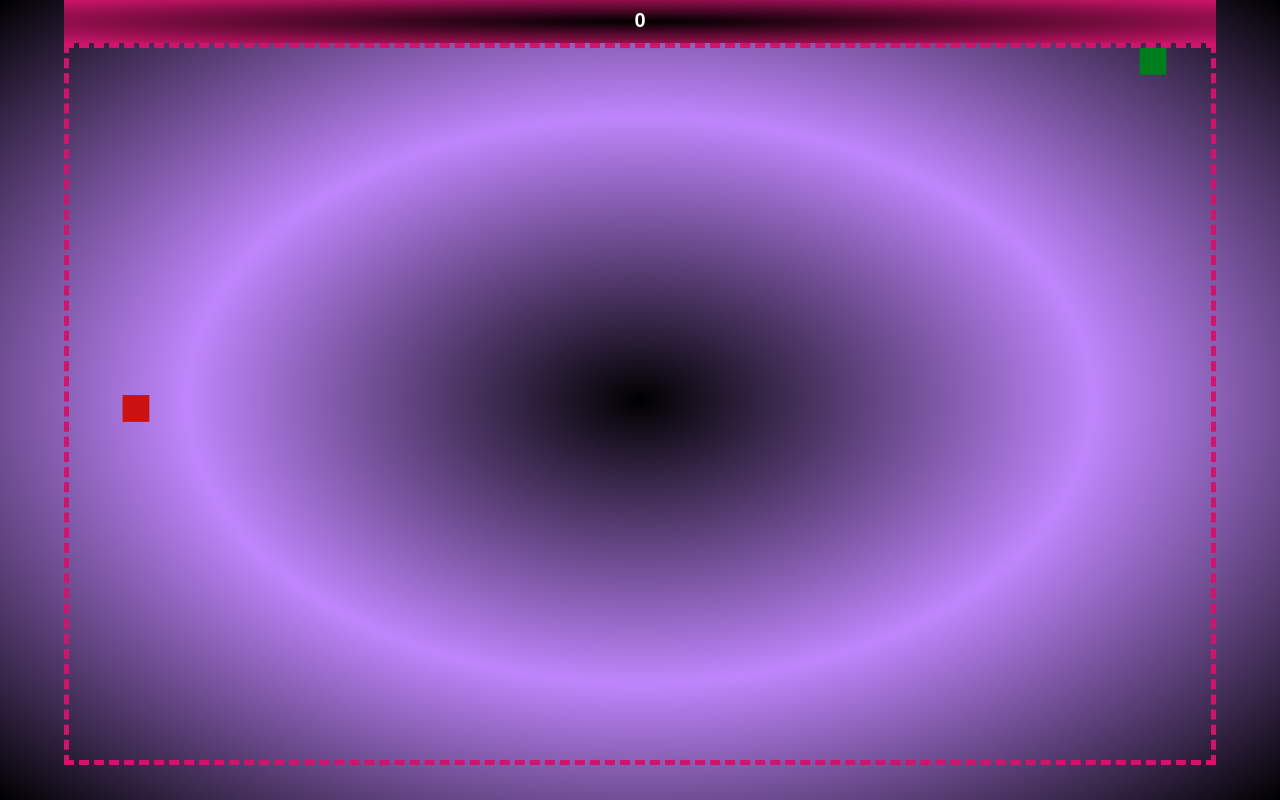
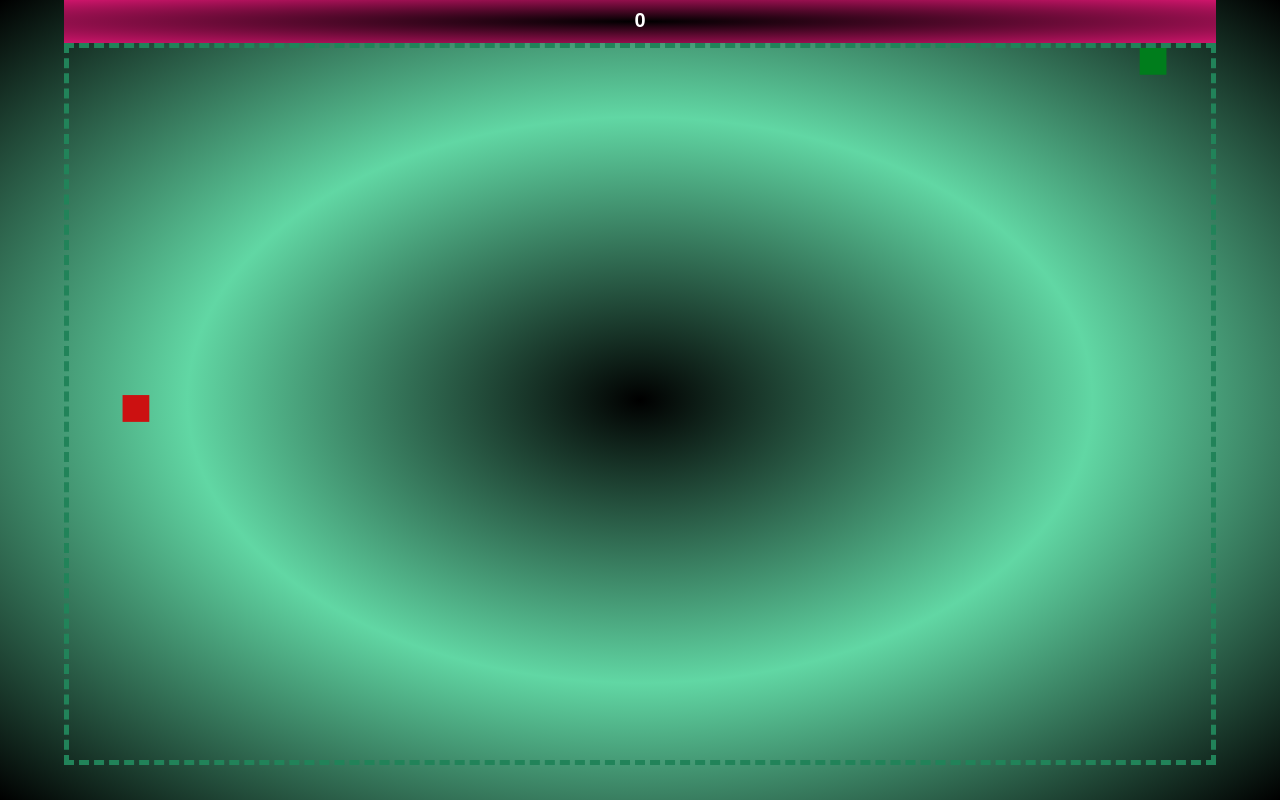
Before and after one commit to MTV-p/MySnake.html, a plain HTML site: page index.html in a window 1280 px wide. Drawn offline with Linux system fonts and the light colour scheme.

Commit message:
Update Stiles.css

```diff
--- a/Stiles.css
+++ b/Stiles.css
@@ -6,7 +6,7 @@ html {
 
 body {
 	background: #222;
-	background: radial-gradient(#000 , #BF86FC , #000);
+	background: radial-gradient(#000 , #61D7A4 , #000);
 	background-position: center center;
 	background-repeat: no-repeat;
 	background-size: cover;
@@ -32,7 +32,7 @@ canvas {
 	width: 100%;
 	height: 100%;
 	box-sizing: border-box;
-	border: 5px dashed #CE156B;
+	border: 5px dashed #218359;
 	}
 
 #hol {
```
